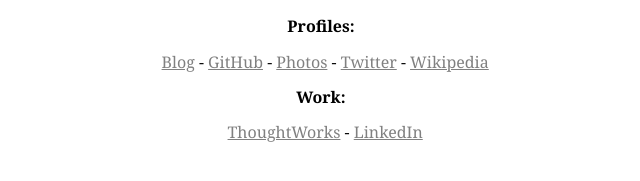
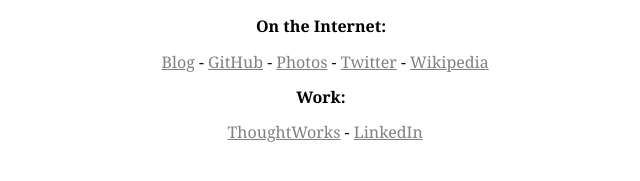
Before and after one commit to jgumbley/jgumbley_com, a plain HTML site: page static/index.html in a window 1280 px wide. Shown: the part 311-492 px from the top of the page, 319-959 px from the left. Drawn offline with Linux system fonts and the light colour scheme.

Commit message:
change the first line

```diff
--- a/static/index.html
+++ b/static/index.html
@@ -18,7 +18,7 @@
 <body>
     <img src="https://farm6.staticflickr.com/5565/15156894995_e92ee874d9_z.jpg" />
 	<br/>
-	<h2>Profiles:</h2> &nbsp;
+	<h2>On the Internet:</h2> &nbsp;
 		<a href="https://blog.jgumbley.com/">Blog</a> -
 		<a href="https://github.com/jgumbley">GitHub</a> -
 		<a href="https://www.flickr.com/photos/jimgumbley/">Photos</a> -
```
